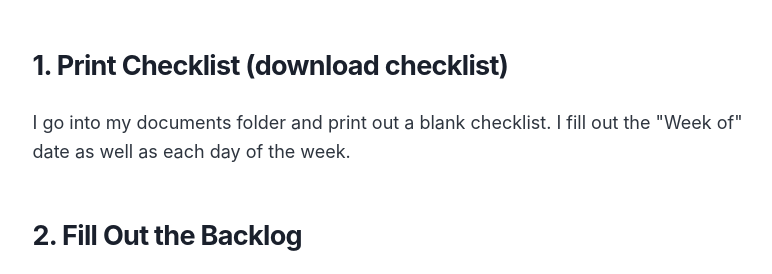
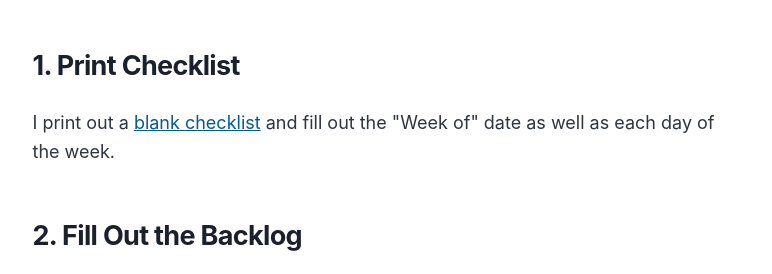
Before and after one commit to andrewshell/blog-asdo-gatsby, a Gatsby site: page /my-weekly-checklist/ in a window 1280 px wide. Shown: the part 467-741 px from the top of the page, without its empty margins (252-1024 px from the left). Built offline with nearby package versions, Linux system fonts and the light colour scheme; Gatsby itself is replaced by a stand-in of ours.

Commit message:
Fixing weekly checklist post

```diff
--- a/content/posts/my-weekly-checklist.md
+++ b/content/posts/my-weekly-checklist.md
@@ -10,9 +10,9 @@ Folks on Twitter were interested in learning more about how I use this checklist
 
 ## On Monday Morning:
 
-### 1. Print Checklist (download [checklist](https://blog.andrewshell.org/uploads/2021/10/Weekly.pdf))
+### 1. Print Checklist
 
-I go into my documents folder and print out a blank checklist. I fill out the "Week of" date as well as each day of the week.
+I print out a [blank checklist](https://blog.andrewshell.org/uploads/2021/10/Weekly.pdf) and fill out the "Week of" date as well as each day of the week.
 
 ### 2. Fill Out the Backlog
 
```
Also changed, not shown: 1 other file.
